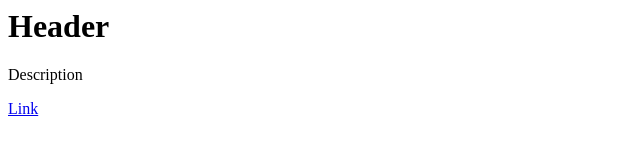
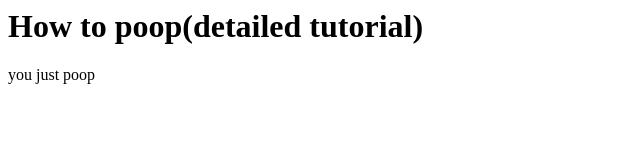
Before and after one commit to Jaceisveryyes/jaceisveryyes.github.io, a plain HTML site: page index.html in a window 1280 px wide. Shown: the whole page, without its empty margins (0-640 px from the left). Drawn offline with Linux system fonts and the light colour scheme.

Commit message:
Update index.html

```diff
--- a/index.html
+++ b/index.html
@@ -5,8 +5,7 @@
     <title>Title</title>
   </head>
   <body>
-<h1>Header</h1>
-    <p>Description</p>
-    <a href="PUT LINK AND/OR FILE NAME HERE">Link</a>
+<h1>How to poop(detailed tutorial)</h1>
+    <p>you just poop</p>
   </body>
 </html>
```
